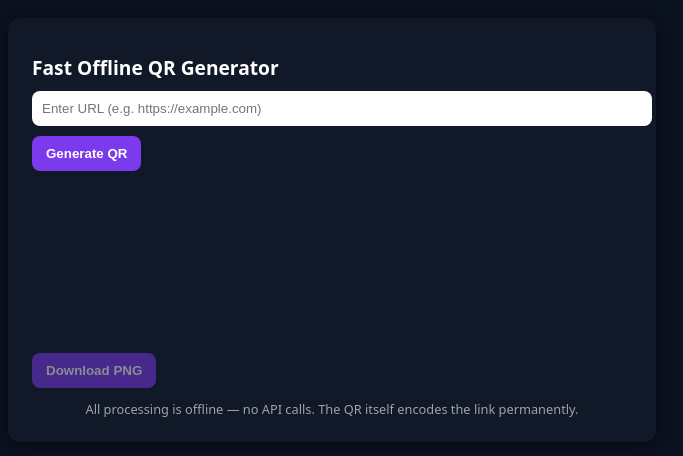
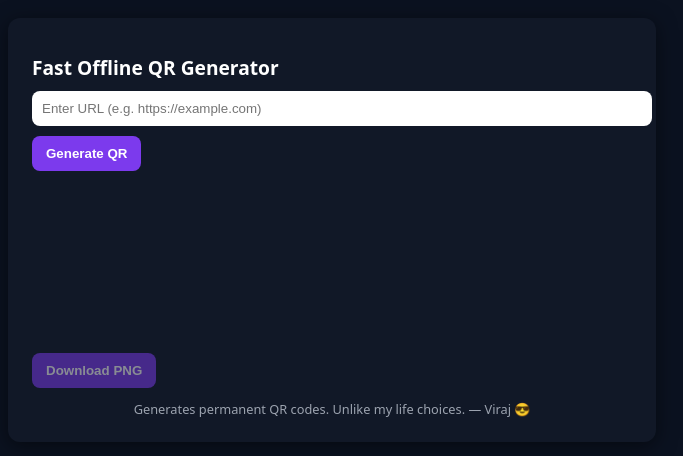
Before and after one commit to virajgunjal/QR, a plain HTML site: page index.html in a window 1280 px wide. Shown: the part 170-626 px from the top of the page, without its empty margins (308-991 px from the left). Drawn offline with nearby package versions, Linux system fonts and the light colour scheme.

Commit message:
Update footer text in index.html

```diff
--- a/index.html
+++ b/index.html
@@ -23,7 +23,7 @@
      <button id="generate">Generate QR</button>
      <canvas id="qr"></canvas>
      <button id="download" disabled>Download PNG</button>
-     <footer>All processing is offline — no API calls. The QR itself encodes the link permanently.</footer>
+     <footer>Generates permanent QR codes. Unlike my life choices. — Viraj 😎</footer>
    </main>
 
    <script src="https://cdn.jsdelivr.net/npm/qrcode-generator@1.4.4/qrcode.min.js"></script>
```
